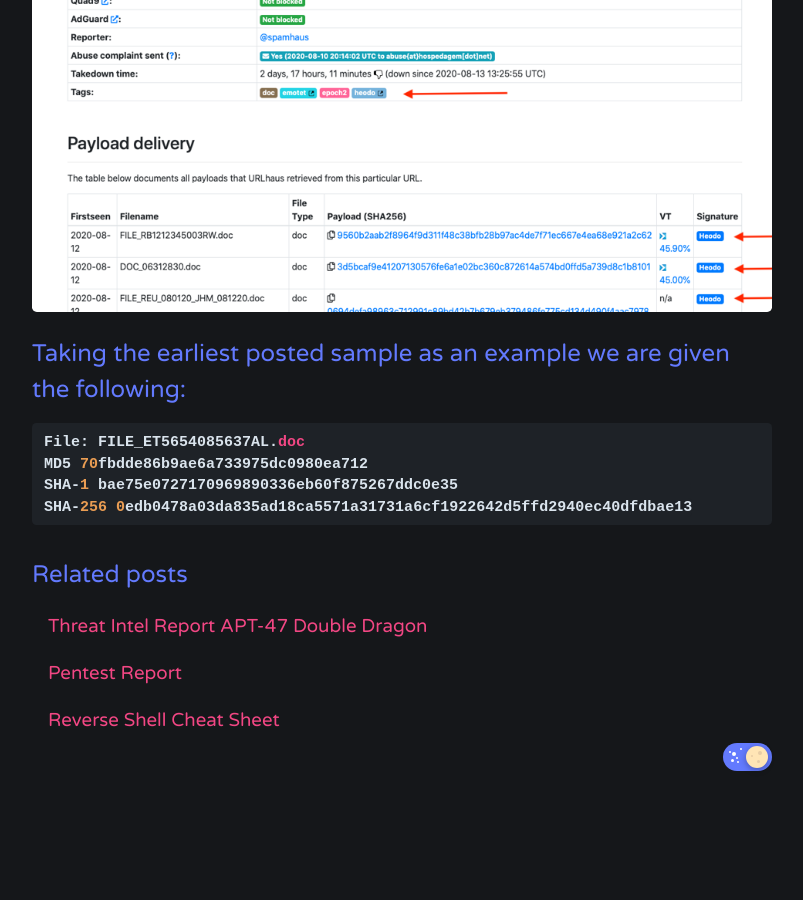
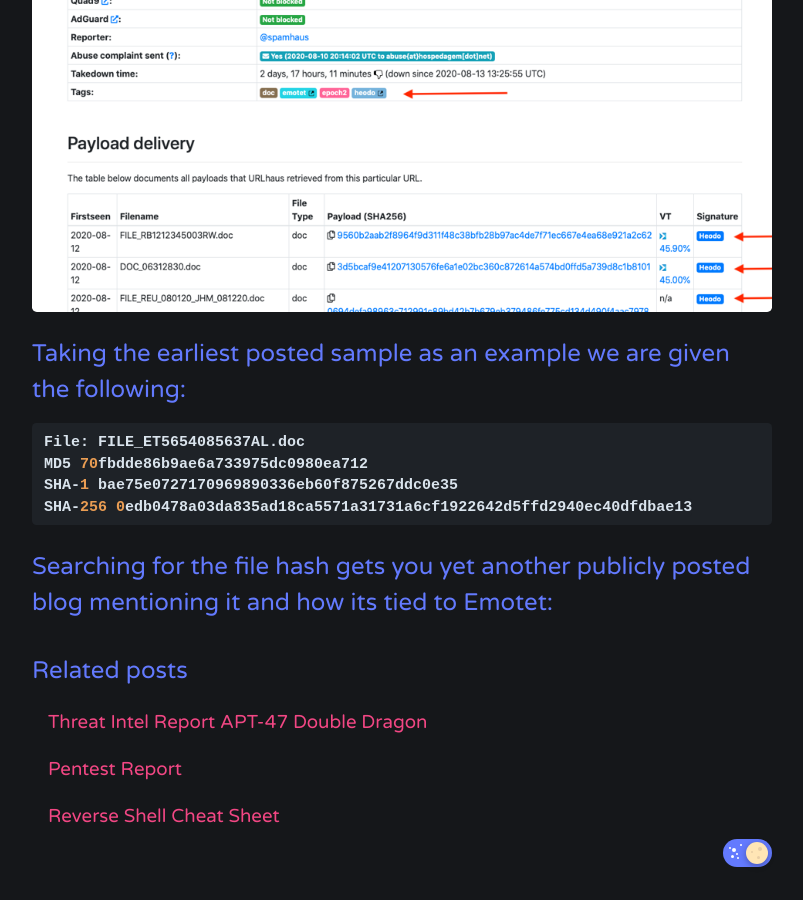
Before and after one commit to Rayferrufino/Rayferrufino.github.io, a Jekyll site: the page built from _posts/2020-12-27-Threat Hunting Report.md, in a window 1280 px wide and 900 px high, scrolled down 2345 px. Shown: the whole window, without its empty margins (238-1041 px from the left). Built offline with Jekyll 4.4.1, drawn with Linux system fonts in a browser that asks for light colours; comment, search, counter and statistics services are not loaded; before the commit the page ends 3149 px from its top, so only the background shows below that.

Commit message:
Update 2020-12-27-Threat Hunting Report.md

````diff
--- a/_posts/2020-12-27-Threat Hunting Report.md
+++ b/_posts/2020-12-27-Threat Hunting Report.md
@@ -41,9 +41,11 @@ https://urlhaus.abuse.ch/host/www.actacomunicacao.com.br/
 
 ## Taking the earliest posted sample as an example we are given the following:
 
-```ruby
+```python
 File: FILE_ET5654085637AL.doc
 MD5 70fbdde86b9ae6a733975dc0980ea712
 SHA-1 bae75e0727170969890336eb60f875267ddc0e35
 SHA-256 0edb0478a03da835ad18ca5571a31731a6cf1922642d5ffd2940ec40dfdbae13
 ```
+
+## Searching for the file hash gets you yet another publicly posted blog mentioning it and how its tied to Emotet:
````
